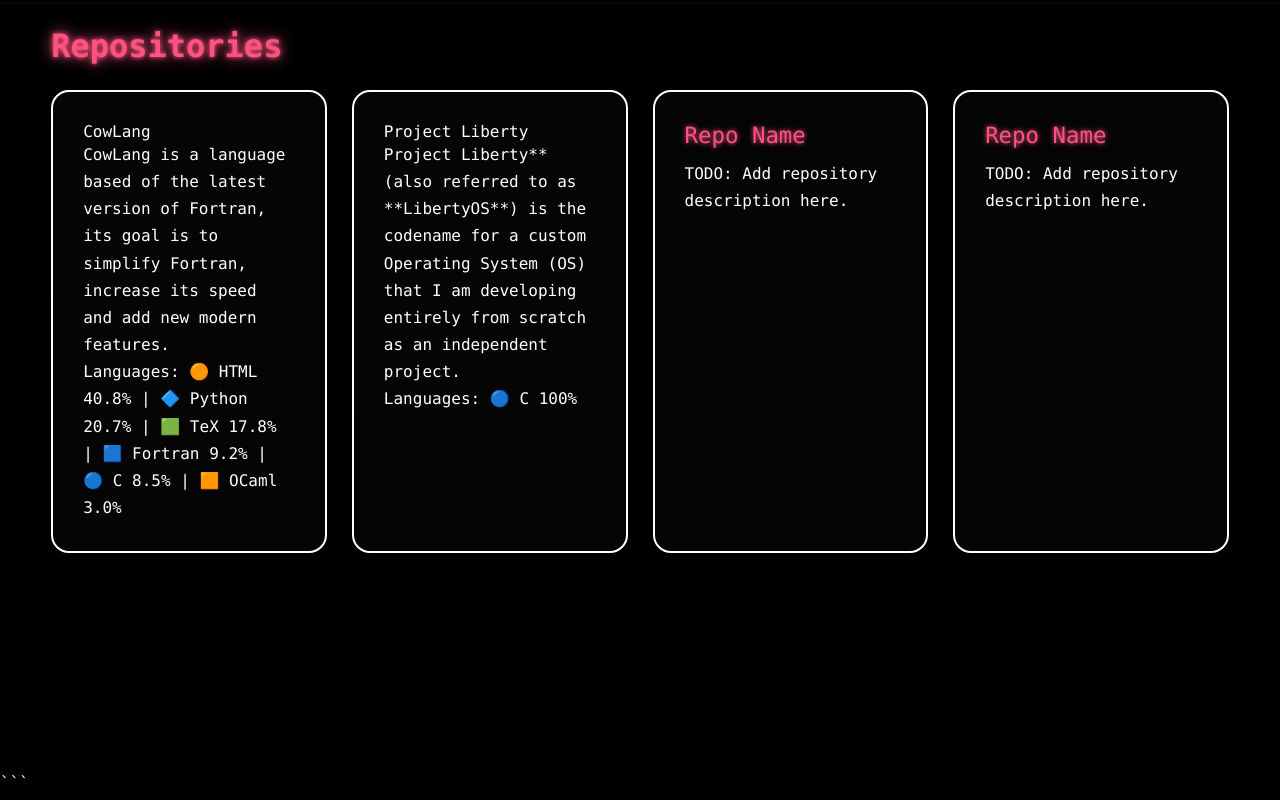
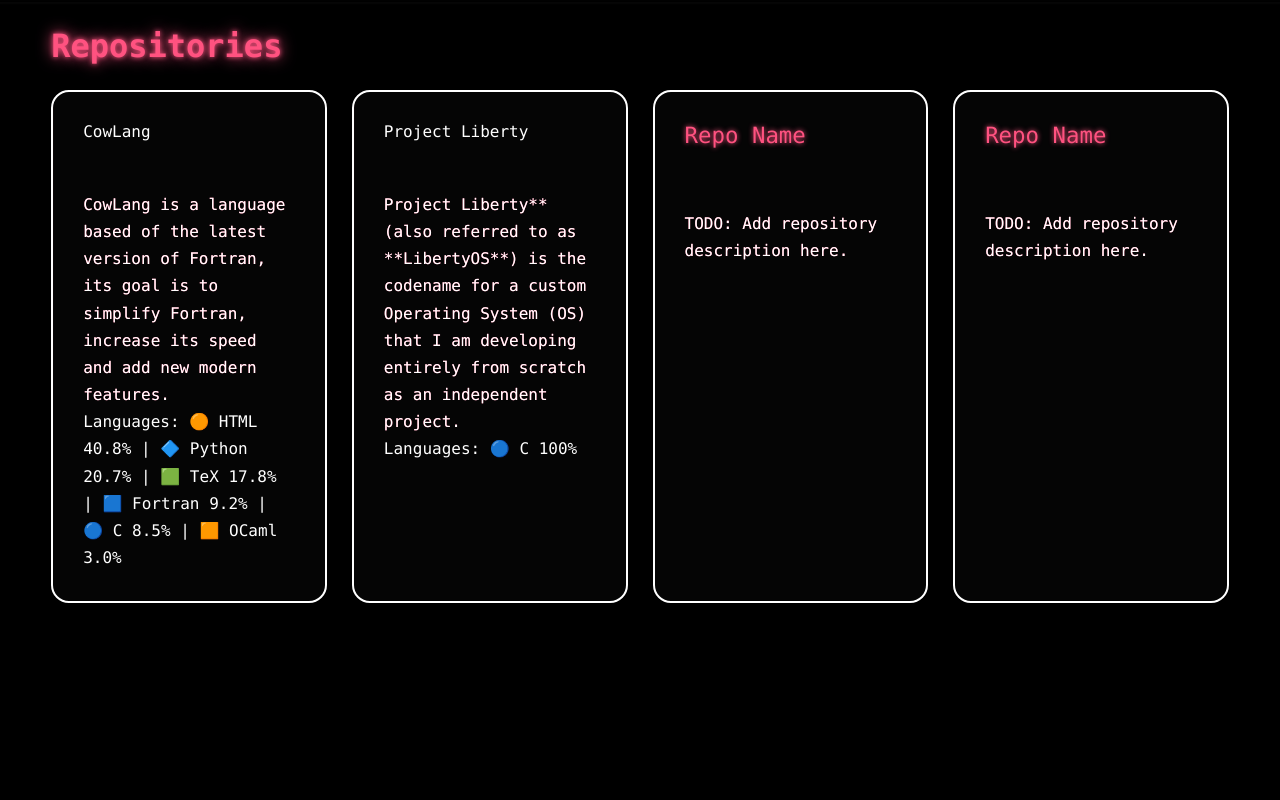
Before and after one commit to C7zyC0w/C7zyC0w.github.io, a plain HTML site: page index.html in a window 1280 px wide. Shown: the part 800-1600 px from the top of the page. Drawn offline with Linux system fonts and the light colour scheme.

Commit message:
Updated index.html
Went with CSS approach instead and changed Repo Desc Para Class, and also fixed Repo Outline Glow to White with a custom Class.

```diff
--- a/index.html
+++ b/index.html
@@ -30,6 +30,7 @@
             --bg:#000000;
             --text:#ffffff;
             --accent:#ff5280;
+            --button-accent:#ff5290;
             --card:#050505;
             --border:#ffffff;
         }
@@ -236,9 +237,9 @@
         .repo-button:hover{
             transform:scale(1.06);
             box-shadow:
-                0 0 10px var(--accent),
-                0 0 25px var(--accent),
-                0 0 50px var(--accent);
+                0 0 10px var(--button-accent),
+                0 0 25px var(--button-accent),
+                0 0 50px var(--button-accent);
         }
 
         .repo-button::before{
@@ -265,6 +266,13 @@
             margin-bottom:12px;
             text-shadow:
                 0 0 5px var(--accent);
+        }
+
+        .repo-para{
+            color:var(--text);
+            padding-top:50px;
+            text-shadow:
+                0 0 0px var(--accent);
         }
 
         /* ========================================================
@@ -436,11 +444,10 @@
                     <div class="Cowlang">
                         CowLang
                     </div>
-
-                    <p>
+                    <p class="repo-para">
                         CowLang is a language based of the latest version of Fortran, its goal is to simplify Fortran, increase its speed and add new modern features.
                     </p>
-                    <p> </p>
+
                     <p>
                         Languages: 🟠 HTML 40.8% | 🔷 Python 20.7% | 🟩 TeX 17.8% | 🟦 Fortran 9.2% | 🔵 C 8.5% | 🟧 OCaml 3.0%
                     </p>
@@ -454,8 +461,7 @@
                     <div class="Project-Liberty">
                         Project Liberty
                     </div>
-                    <p> </p>
-                    <p>
+                    <p class="repo-para">
                         Project Liberty** (also referred to as **LibertyOS**) is the codename for a custom Operating System (OS) that I am developing entirely from scratch as an independent project.
                     </p>
 
@@ -472,7 +478,7 @@
                     <div class="repo-title">
                         Repo Name
                     </div>
-                    <p>
+                    <p class="repo-para">
                         TODO: Add repository description here.
                     </p>
 
@@ -486,7 +492,7 @@
                         Repo Name
                     </div>
 
-                    <p>
+                    <p class="repo-para">
                         TODO: Add repository description here.
                     </p>
 
```
